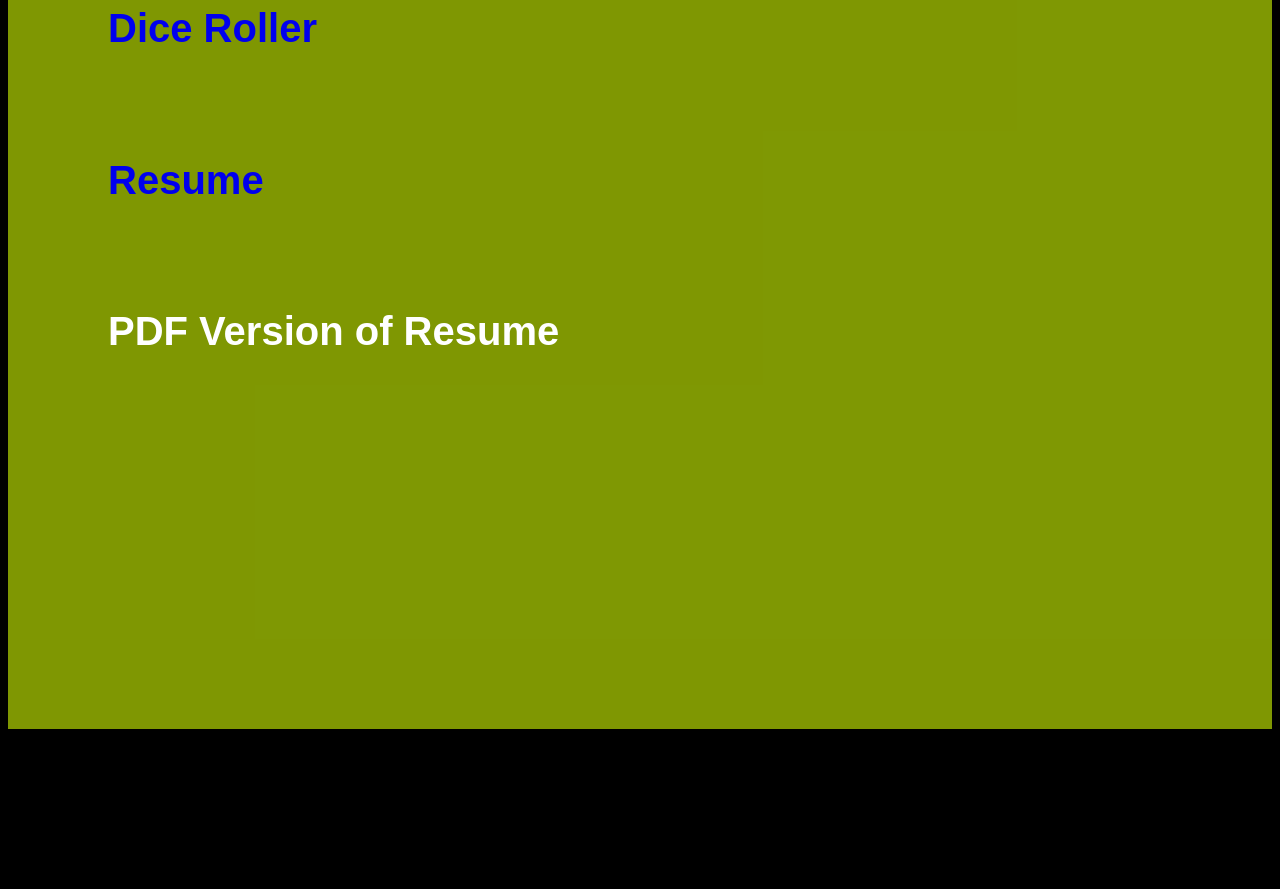
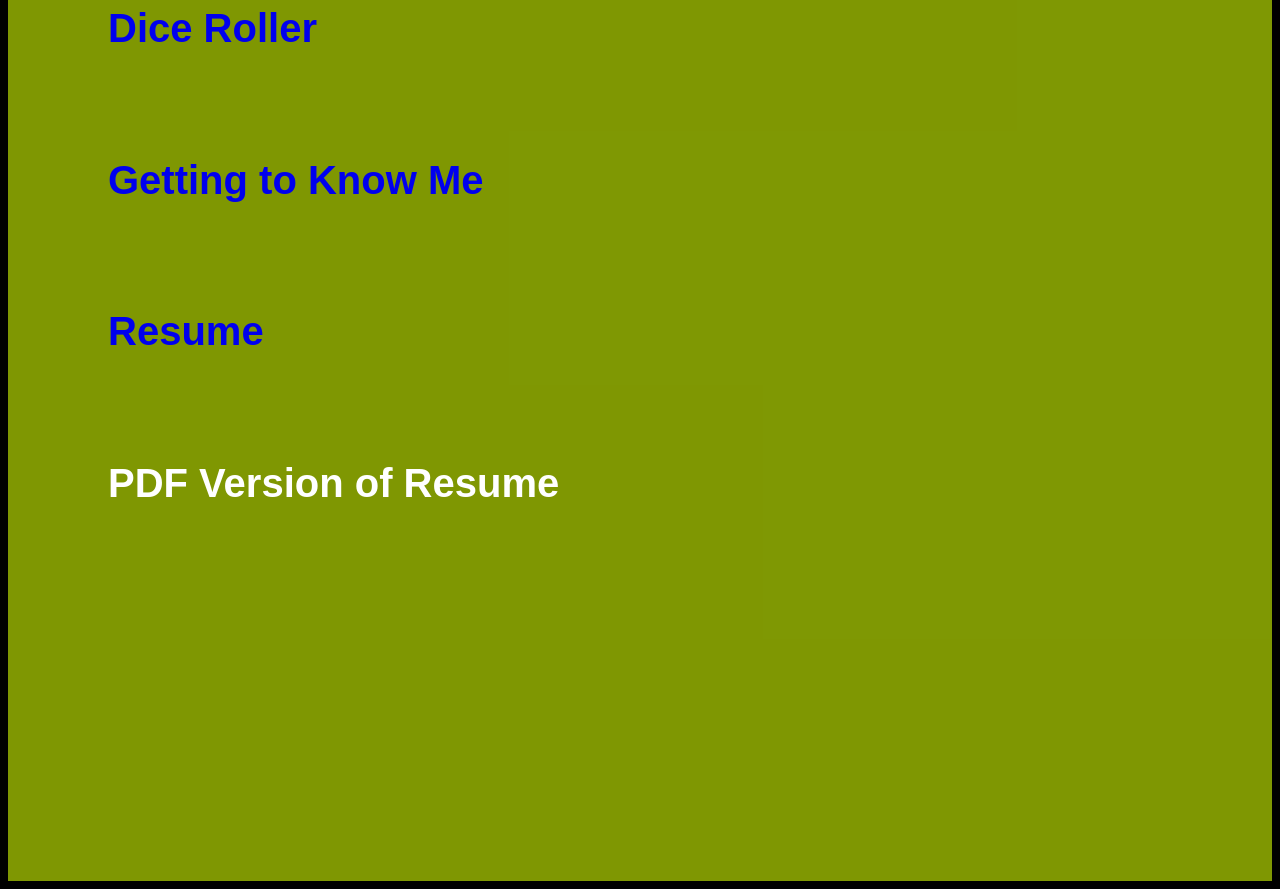
Before and after one commit to amnatasneem/portfolio, a plain HTML site: page index.html in a window 1280 px wide. Shown: the part 1140-2029 px from the top of the page. Before the commit the page ends 1877 px from the top, so only its background shows below. Drawn offline with Linux system fonts and the light colour scheme.

Commit message:
added static portfolio files

```diff
--- a/index.html
+++ b/index.html
@@ -20,6 +20,7 @@
     <div class="projects">
         <h3>Check out my projects from this course:</h3>
         <h5><a href="https://orange-wave-0047cf310.2.azurestaticapps.net/">Dice Roller</a></h5>
+        <h5><a href="https://orange-wave-0047cf310.2.azurestaticapps.net/">Getting to Know Me</a></h5>
         <h5><a href="https://witty-field-0fd0ede10.2.azurestaticapps.net/">Resume</a></h5>
         <a href="resume-pdf-version.pdf">
             <h5>PDF Version of Resume</h5>
```
